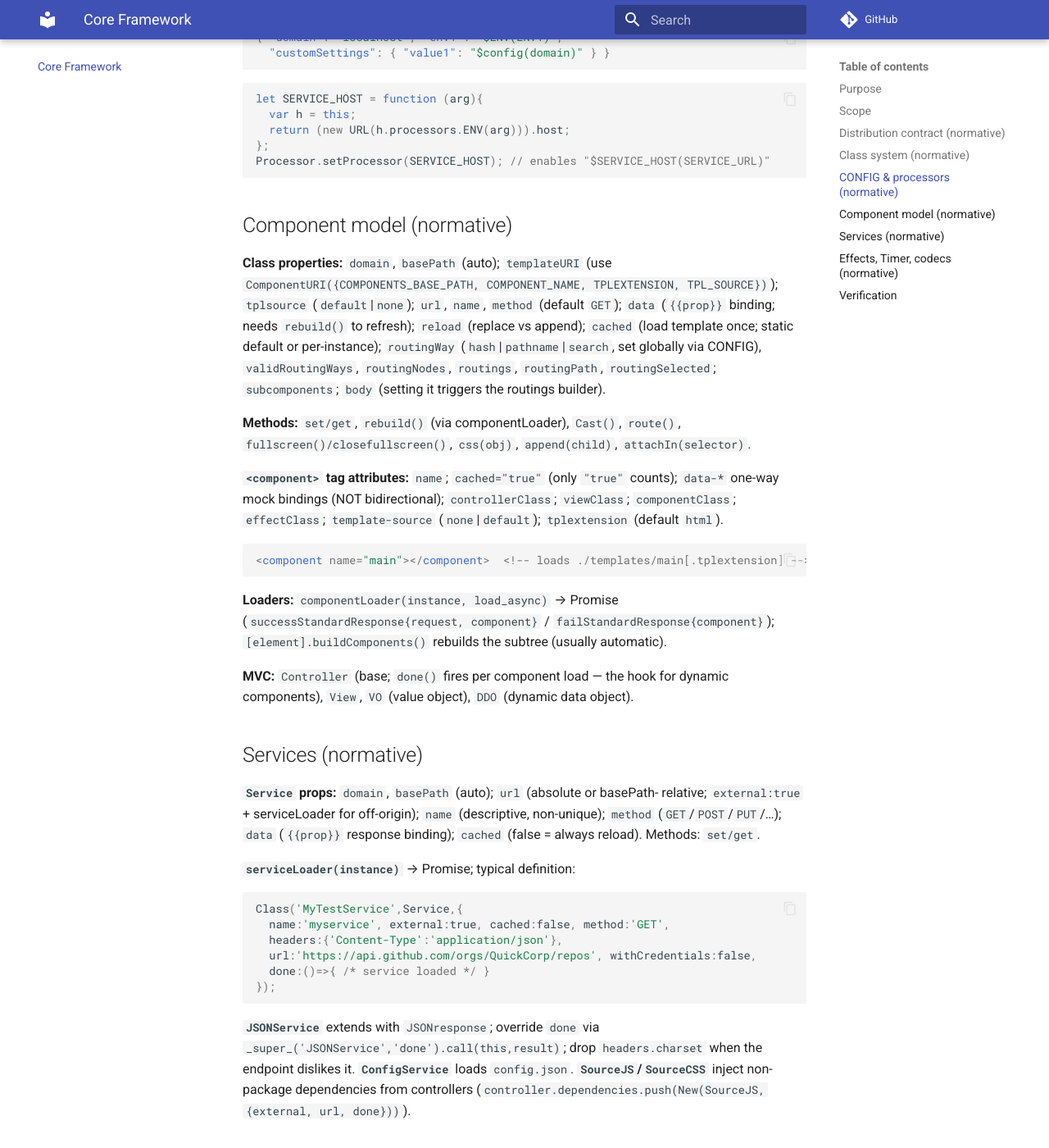
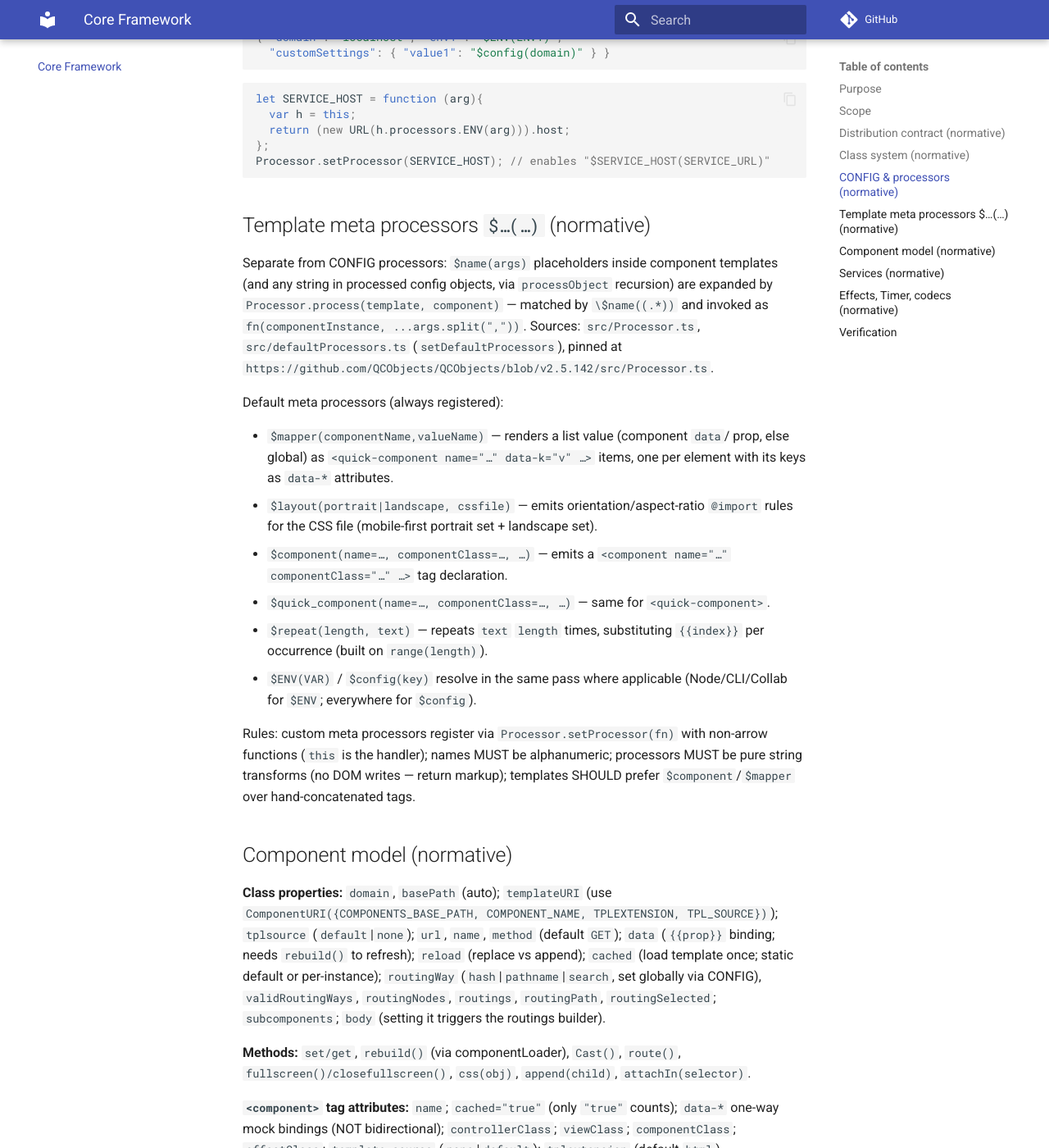
Before and after one commit to QCObjects/product-specs, an MkDocs documentation site: the page built from docs/03-core-framework.md, in a window 1280 px wide and 1400 px high, scrolled down 2019 px. Shown: the whole window at 82% size. Built offline with MkDocs 1.6.1 and Material for MkDocs 9.7.7, drawn with Linux system fonts in a browser that asks for light colours; comment, search, counter and statistics services are not loaded.

Commit message:
feat: spec template meta processors (03) + BackendMicroservice base API (02)

````diff
--- a/docs/03-core-framework.md
+++ b/docs/03-core-framework.md
@@ -84,6 +84,35 @@ let SERVICE_HOST = function (arg){
 Processor.setProcessor(SERVICE_HOST); // enables "$SERVICE_HOST(SERVICE_URL)"
 ```
 
+## Template meta processors `$…(…)` (normative)
+
+Separate from CONFIG processors: `$name(args)` placeholders inside component
+templates (and any string in processed config objects, via `processObject`
+recursion) are expanded by `Processor.process(template, component)` — matched by
+`\$name((.*))` and invoked as `fn(componentInstance, ...args.split(","))`.
+Sources: `src/Processor.ts`, `src/defaultProcessors.ts` (`setDefaultProcessors`),
+pinned at `https://github.com/QCObjects/QCObjects/blob/v2.5.142/src/Processor.ts`.
+
+Default meta processors (always registered):
+
+- `$mapper(componentName,valueName)` — renders a list value (component `data`/
+  prop, else global) as `<quick-component name="…" data-k="v" …>` items, one per
+  element with its keys as `data-*` attributes.
+- `$layout(portrait|landscape, cssfile)` — emits orientation/aspect-ratio
+  `@import` rules for the CSS file (mobile-first portrait set + landscape set).
+- `$component(name=…, componentClass=…, …)` — emits a
+  `<component name="…" componentClass="…" …>` tag declaration.
+- `$quick_component(name=…, componentClass=…, …)` — same for `<quick-component>`.
+- `$repeat(length, text)` — repeats `text` `length` times, substituting
+  `{{index}}` per occurrence (built on `range(length)`).
+- `$ENV(VAR)` / `$config(key)` resolve in the same pass where applicable
+  (Node/CLI/Collab for `$ENV`; everywhere for `$config`).
+
+Rules: custom meta processors register via `Processor.setProcessor(fn)` with
+non-arrow functions (`this` is the handler); names MUST be alphanumeric;
+processors MUST be pure string transforms (no DOM writes — return markup);
+templates SHOULD prefer `$component`/`$mapper` over hand-concatenated tags.
+
 ## Component model (normative)
 
 **Class properties:** `domain`, `basePath` (auto); `templateURI` (use
--- a/docs/11-features.md
+++ b/docs/11-features.md
@@ -18,6 +18,7 @@ Features across core, SDK, CLI, templates. Status: `stable`, `beta`,
 |---|---|---|---|---|---|
 | Class system + MVC primitives | ✅ | — | — | — | stable |
 | Package/Import/Export + routing | ✅ | — | — | — | stable |
+| Template meta processors (`$mapper/$layout/$component/$repeat`) | ✅ | — | — | ✅ | stable |
 | Storage cache, i18n, Crypt, codecs | ✅ | — | — | — | stable |
 | Array/Collection/math helpers | ✅ | — | — | — | stable |
 | ShadowedComponent + RegisterWidget | — | ✅ | — | demo | stable |
````
Also changed, not shown: docs/02-architecture.md (+25 -0 lines).
